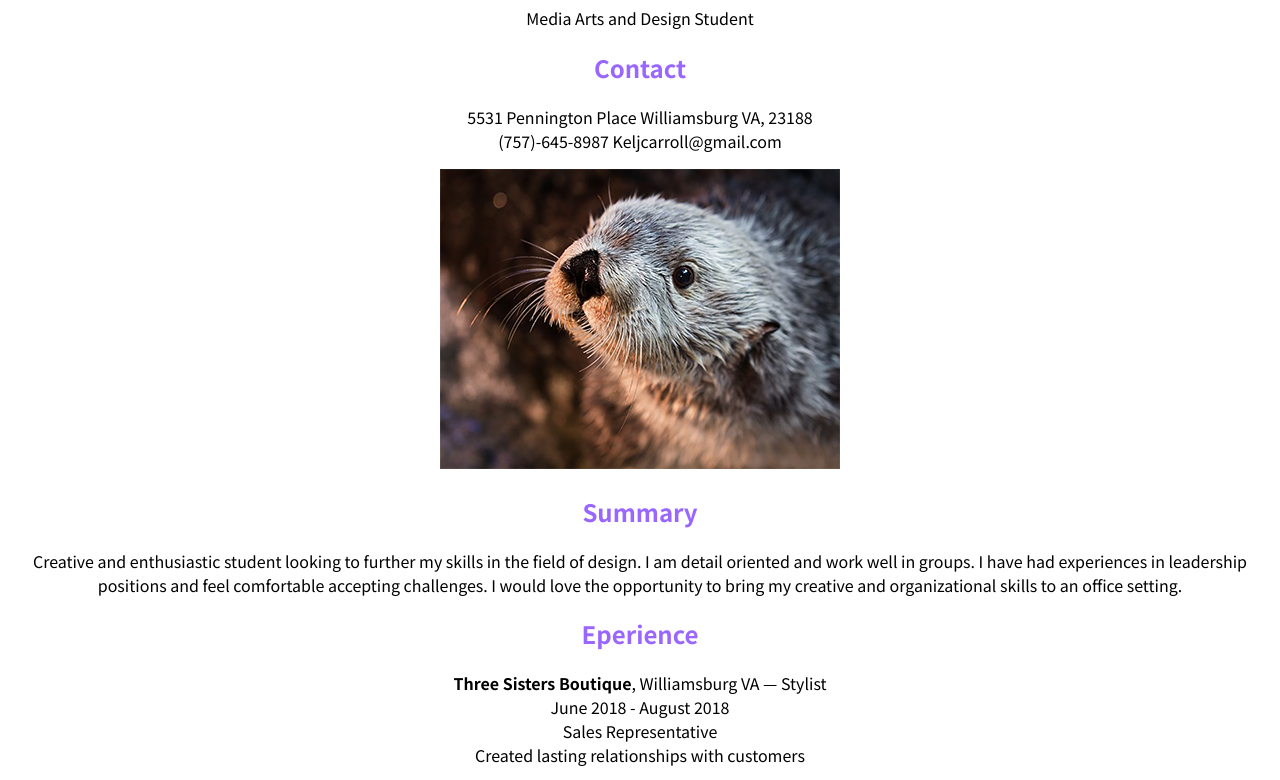
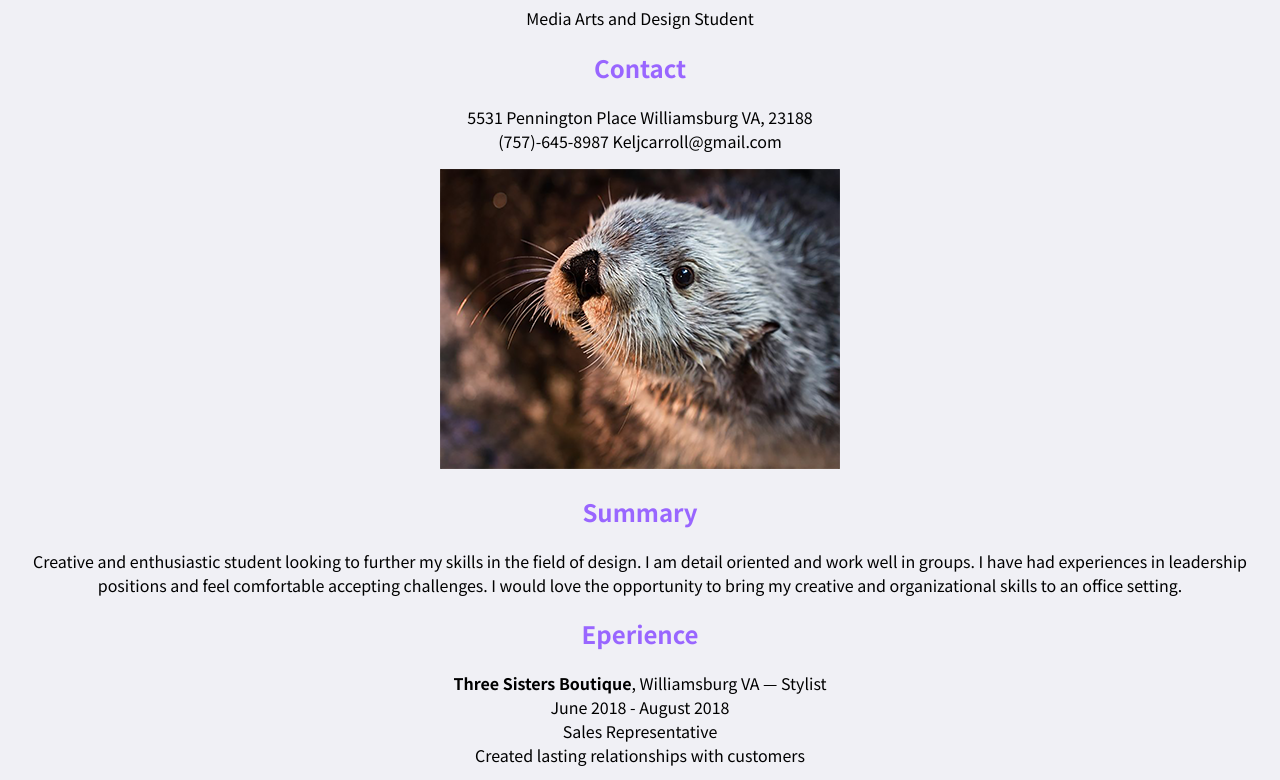
Before and after one commit to keljcarroll/resume, a plain HTML site: page index.html in a window 1280 px wide. Shown: the part 83-863 px from the top of the page. Drawn offline with Linux system fonts and the light colour scheme.

Commit message:
Update style.css

```diff
--- a/style.css
+++ b/style.css
@@ -1,5 +1,6 @@
 body{font-family: 'Noto Sans JP', sans-serif;
-	text-align: center;}
+	text-align: center;
+	background-color: #f0f0f5}
 h1 {font-family: 'Noto Sans JP', sans-serif;
 	font-weight: 900;
 	color: #6600cc;
@@ -8,5 +9,4 @@ h2 {text-align: center;
 	color: #9966ff;}
 div {text-align: left;}
 ul{list-style-type: square;}
-a:hover {
-  color: orange;}
+a:hover {color: orange;}
```
